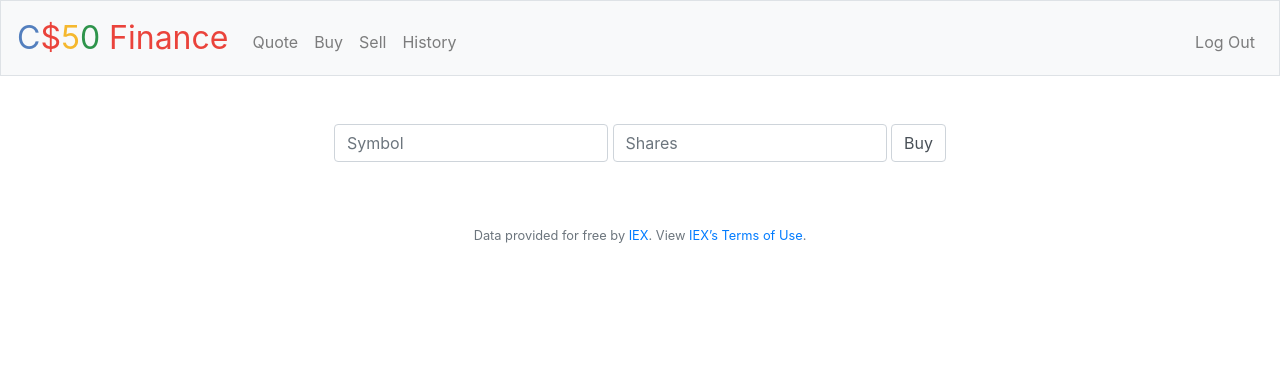
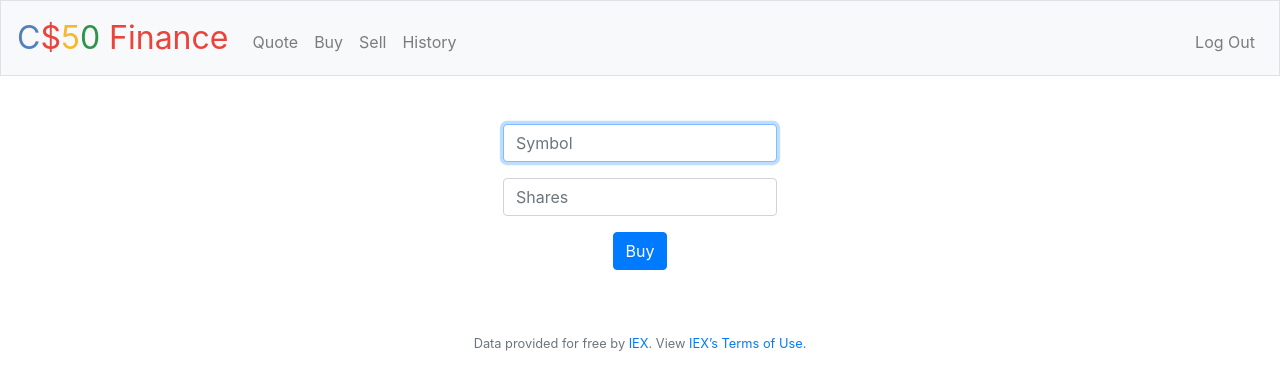
Before and after one commit to rogsfernandes/cs50, a Flask app: page /buy in a window 1280 px wide. Shown: the top 390 px of the page. Run offline with Flask 2, Linux system fonts and the light colour scheme; a user stored in the database is signed in.

Commit message:
Uses bootstrap classes on HTML

```diff
--- a/week-9/finance/application.py
+++ b/week-9/finance/application.py
@@ -101,7 +101,7 @@
         stock_service = StockService()
         stock = stock_service.get(request.form.get("symbol"))
         if not stock:
-            return apology("Stock Not Found!", 404)
+            return apology("Stock Not Found!", 400)
         else:
             return render_template("quoted.html", quote=stock)
     else:
--- a/week-9/finance/server/actions/user.py
+++ b/week-9/finance/server/actions/user.py
@@ -40,7 +40,7 @@
         return apology("must provide username", 403)
 
     # Ensure password was submitted
-    elif not request.form.get("password"):
+    if not request.form.get("password"):
         return apology("must provide password", 403)
 
     user_service = UserService()
@@ -49,11 +49,11 @@
     if not user:
         return apology("invalid username and/or password", 403)
 
-    user.set_shares(user_service.get_shares(user.id))
-
     # Ensure username exists and password is correct
     if not check_password_hash(user.get_hash(), request.form.get("password")):
         return apology("invalid username and/or password", 403)
+
+    user.set_shares(user_service.get_shares(user.id))
 
     # Remember which user has logged in
     session["user_id"] = user.id
--- a/week-9/finance/templates/buy.html
+++ b/week-9/finance/templates/buy.html
@@ -6,8 +6,12 @@
 
 {% block main %}
 <form class="form-group" action="/buy" method="POST">
-    <input class="form-control" placeholder="Symbol" type="text" name="symbol">
-    <input class="form-control" placeholder="Shares" type="number" name="shares">
-    <input class="form-control" type="submit" value="Buy">
+    <div class="form-group">
+        <input autocomplete="off" autofocus="" class="form-control" name="symbol" placeholder="Symbol" type="text">
+    </div>
+    <div class="form-group">
+        <input class="form-control" name="shares" placeholder="Shares" type="text">
+    </div>
+    <button class="btn btn-primary" type="submit">Buy</button>
 </form>
 {% endblock %}
--- a/week-9/finance/templates/quote.html
+++ b/week-9/finance/templates/quote.html
@@ -6,7 +6,9 @@
 
 {% block main %}
 <form class="form-group" action="/quote" method="POST">
-    <input class="form-control" placeholder="Symbol" type="text" name="symbol">
-    <button class="form-control" type="submit">Quote</button>
+    <div class="form-group">
+        <input autocomplete="off" autofocus="" class="form-control" name="symbol" placeholder="Symbol" type="text">
+    </div>
+    <button class="btn btn-primary" type="submit">Quote</button>
 </form>
 {% endblock %}
--- a/week-9/finance/templates/sell.html
+++ b/week-9/finance/templates/sell.html
@@ -12,7 +12,7 @@
         <option value="{{share.stock.symbol}}">{{share.stock.symbol}}</option>
         {% endfor %}
     </select>
-    <input class="form-control" placeholder="Shares" type="number" name="shares">
+    <input class="form-control" name="shares" placeholder="Shares" type="number">
     <input class="form-control" type="submit" value="Sell">
 </form>
 {% endblock %}
```
Also changed, not shown: week-9/finance/templates/login.html (+12 -3 lines), week-9/finance/templates/register.html (+12 -11 lines), week-9/finance/templates/user-form-layout.html (deleted, +0 -18 lines), week-9/finance/templates/quoted.html (indentation only).
